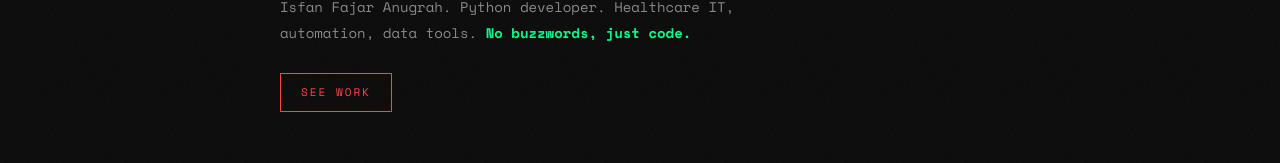
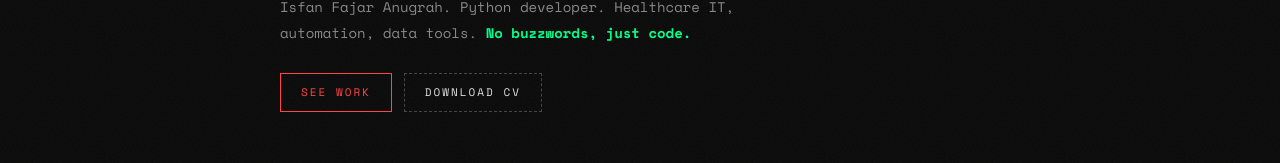
Before and after one commit to fajarisfan/ispunk-portfolio, a Next.js app: page / in a window 1280 px wide. Shown: the part 347-510 px from the top of the page. Built offline with nearby package versions, Linux system fonts and the light colour scheme.

Commit message:
feat: add Download CV button in hero and contact

```diff
--- a/src/app/globals.css
+++ b/src/app/globals.css
@@ -172,9 +172,18 @@ a:hover { color: var(--accent2); }
   background: transparent;
 }
 .punk-btn:hover { background: var(--accent); color: var(--bg); }
+.punk-btn--ghost {
+  border-style: dashed; border-color: #444; color: var(--fg);
+}
+.punk-btn--ghost:hover {
+  border-color: var(--accent); border-style: solid;
+  background: var(--accent); color: var(--bg);
+}
 .punk-btn--disabled {
   opacity: 0.35; cursor: not-allowed; pointer-events: none;
 }
+
+.hero-actions { display: flex; gap: 12px; flex-wrap: wrap; }
 
 .hero-ascii {
   flex: 0 0 auto; color: var(--accent); font-size: 10px;
@@ -330,7 +339,7 @@ a:hover { color: var(--accent2); }
 /* ===== CONTACT ===== */
 .contact-section { text-align: center; }
 .contact-sub { color: #666; margin-bottom: 28px; font-size: 13px; }
-.contact-links { display: flex; gap: 12px; justify-content: center; margin-bottom: 48px; }
+.contact-links { display: flex; gap: 12px; justify-content: center; flex-wrap: wrap; margin-bottom: 48px; }
 .contact-ascii {
   color: var(--accent); font-size: 10px; opacity: 0.25;
 }
--- a/src/components/Contact.tsx
+++ b/src/components/Contact.tsx
@@ -32,6 +32,13 @@ export function Contact() {
         <a href="https://www.linkedin.com/in/isfan-fajar-anugrah-1b4191280/" target="_blank" rel="noopener" className="punk-btn">
           Linkedin
         </a>
+        <a
+          href="/Isfan-Fajar-Anugrah-CV.pdf"
+          download="Isfan-Fajar-Anugrah-CV.pdf"
+          className="punk-btn punk-btn--ghost"
+        >
+          {T.hero_cv[lang]}
+        </a>
       </div>
       <div className="contact-ascii">
         <pre>{`
--- a/src/components/Hero.tsx
+++ b/src/components/Hero.tsx
@@ -21,9 +21,18 @@ export function Hero() {
             className="hero-sub"
             dangerouslySetInnerHTML={{ __html: T.hero_sub[lang] }}
           />
-          <a href="#projects" className="punk-btn hero-btn">
-            {T.hero_cta[lang]}
-          </a>
+          <div className="hero-actions">
+            <a href="#projects" className="punk-btn hero-btn">
+              {T.hero_cta[lang]}
+            </a>
+            <a
+              href="/Isfan-Fajar-Anugrah-CV.pdf"
+              download="Isfan-Fajar-Anugrah-CV.pdf"
+              className="punk-btn punk-btn--ghost hero-btn"
+            >
+              {T.hero_cv[lang]}
+            </a>
+          </div>
         </div>
         <div className="hero-ascii">
           <pre>{`
--- a/src/lib/translations.ts
+++ b/src/lib/translations.ts
@@ -15,6 +15,7 @@ export const T: Translations = {
     id: 'Isfan Fajar Anugrah. Developer Python. Healthcare IT, otomasi, data tools. <strong>No buzzwords, just code.</strong>',
   },
   hero_cta: { en: "See work", id: "Lihat kerjaan" },
+  hero_cv: { en: "Download CV", id: "Unduh CV" },
   about_tag: { en: "About", id: "Tentang" },
   about_title: {
     en: "What I <em>do</em>",
```
Also changed, not shown: 1 other file (tests, documents, lock files or other folders).
